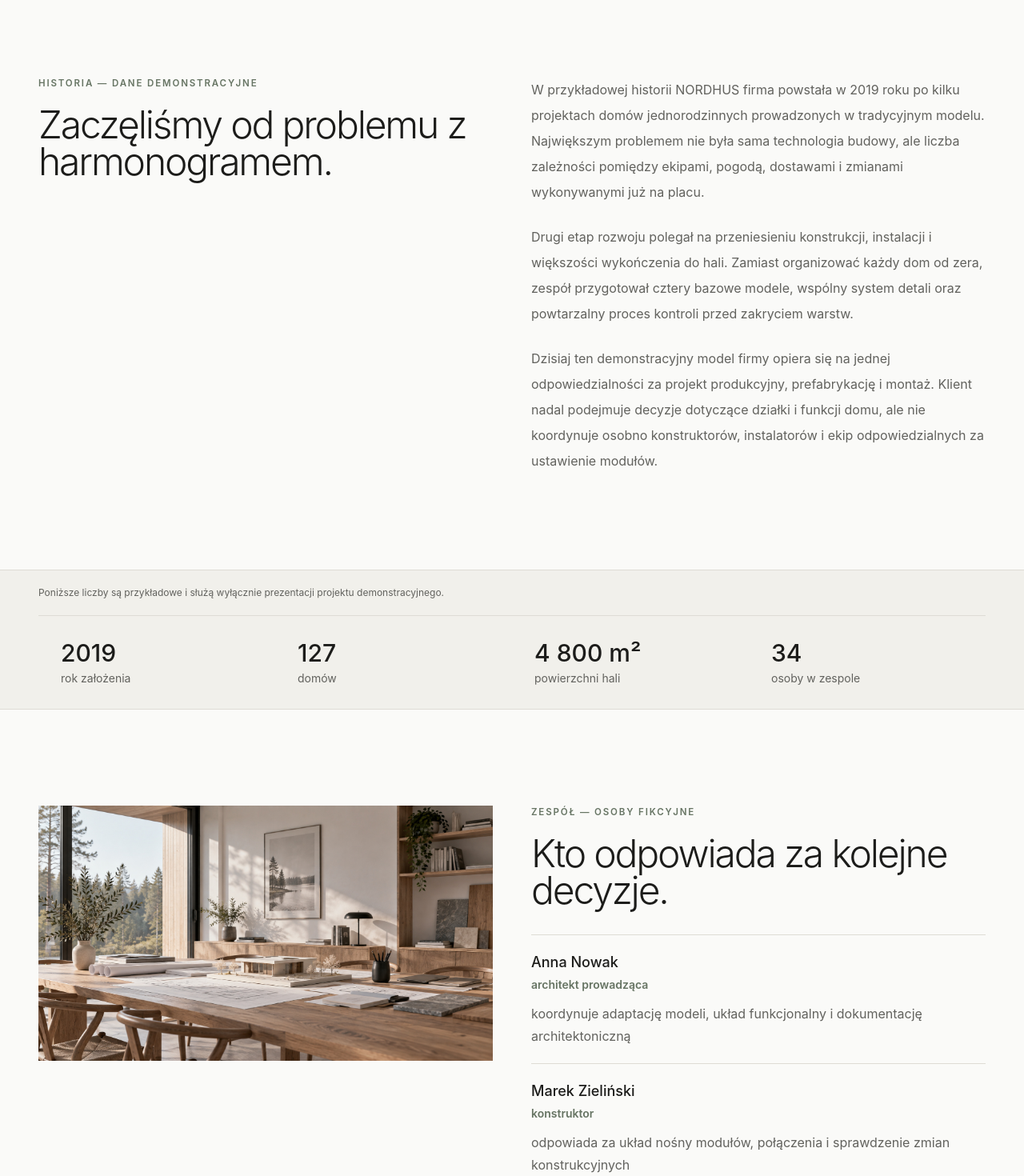
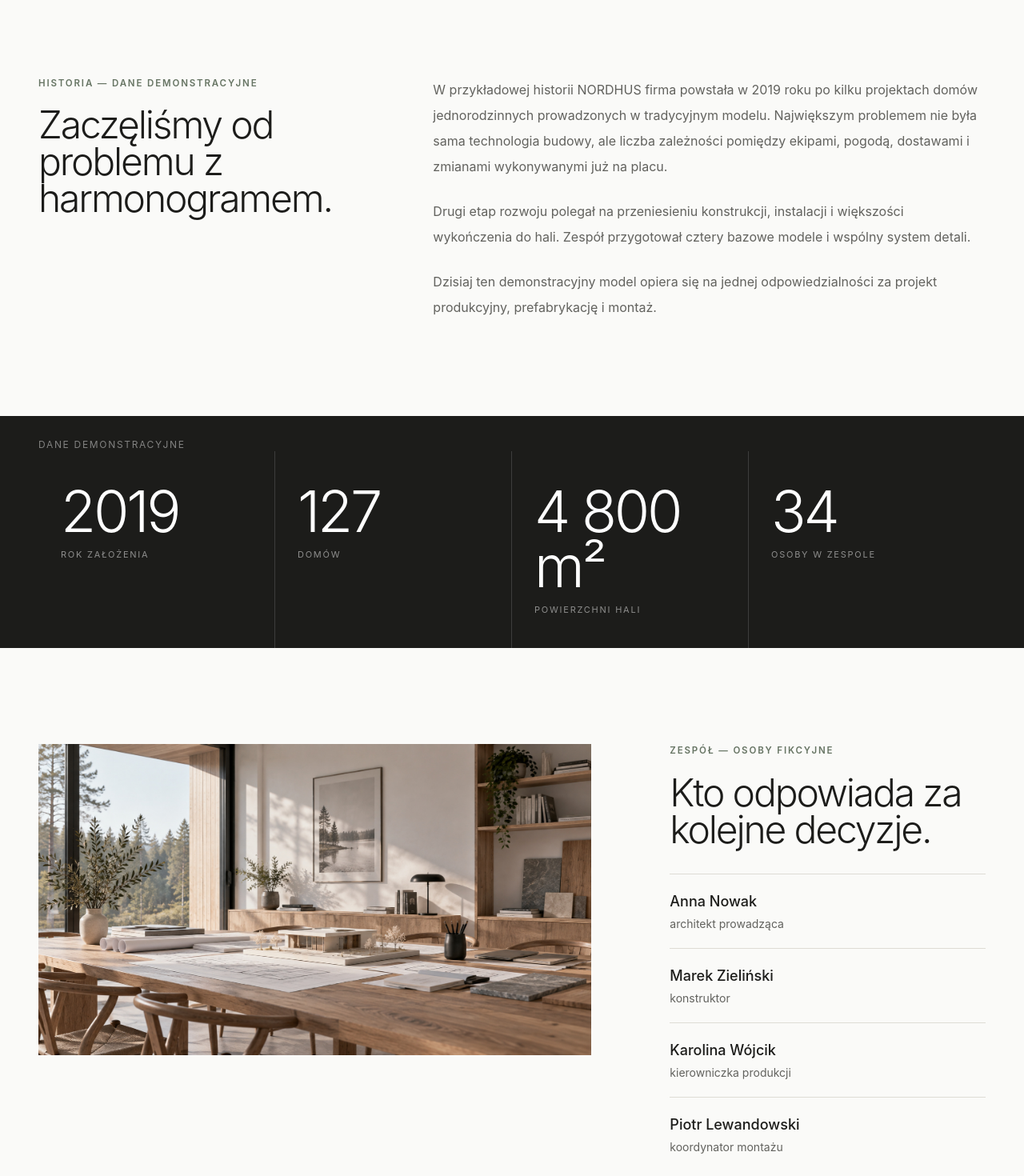
Before and after one commit to jakubskrzypiec/nordhus, a Next.js app: page /o-nas in a window 1280 px wide. Shown: the part 680-2150 px from the top of the page at 80% size. Built offline with nearby package versions, Linux system fonts and the light colour scheme.

Commit message:
Part 2: redesign about page layout

```diff
--- a/app/o-nas/page.js
+++ b/app/o-nas/page.js
@@ -1,9 +1,51 @@
-import Hero from "@/components/Hero";import Container from "@/components/Container";import CTA from "@/components/CTA";import Image from "next/image";
+import Hero from "@/components/Hero";
+import Container from "@/components/Container";
+import CTA from "@/components/CTA";
+import FullBleedImage from "@/components/FullBleedImage";
+import Image from "next/image";
+
 export const metadata={title:"O NORDHUS",description:"Poznaj demonstracyjną historię NORDHUS, zespół oraz zasady prowadzenia projektu, produkcji i montażu."};
-export default function Page(){return <><Hero image="/images/o-nas.jpg" alt="Pracownia projektowa NORDHUS" eyebrow="NORDHUS" title={<>Projekt. Produkcja.<br/>Montaż w jednym rytmie.</>} text="NORDHUS to demonstracyjna marka pokazująca, jak może działać firma produkująca prefabrykowane domy modułowe."/>
-<section className="section-space"><Container className="grid gap-12 lg:grid-cols-2"><div><p className="eyebrow text-[var(--sage)]">Historia — dane demonstracyjne</p><h2 className="display mt-5 text-4xl md:text-5xl">Zaczęliśmy od problemu z harmonogramem.</h2></div><div className="space-y-6 leading-8 text-[var(--muted)]"><p>W przykładowej historii NORDHUS firma powstała w 2019 roku po kilku projektach domów jednorodzinnych prowadzonych w tradycyjnym modelu. Największym problemem nie była sama technologia budowy, ale liczba zależności pomiędzy ekipami, pogodą, dostawami i zmianami wykonywanymi już na placu.</p><p>Drugi etap rozwoju polegał na przeniesieniu konstrukcji, instalacji i większości wykończenia do hali. Zamiast organizować każdy dom od zera, zespół przygotował cztery bazowe modele, wspólny system detali oraz powtarzalny proces kontroli przed zakryciem warstw.</p><p>Dzisiaj ten demonstracyjny model firmy opiera się na jednej odpowiedzialności za projekt produkcyjny, prefabrykację i montaż. Klient nadal podejmuje decyzje dotyczące działki i funkcji domu, ale nie koordynuje osobno konstruktorów, instalatorów i ekip odpowiedzialnych za ustawienie modułów.</p></div></Container></section>
-<section className="border-y border-[var(--line)] bg-[#f1f0eb]"><Container><p className="py-5 text-xs text-[var(--muted)]">Poniższe liczby są przykładowe i służą wyłącznie prezentacji projektu demonstracyjnego.</p><div className="grid grid-cols-2 md:grid-cols-4">{[["2019","rok założenia"],["127","domów"],["4 800 m²","powierzchni hali"],["34","osoby w zespole"]].map(([a,b])=><div key={b} className="border-t border-[var(--line)] p-7"><p className="text-3xl font-medium">{a}</p><p className="mt-1 text-sm text-[var(--muted)]">{b}</p></div>)}</div></Container></section>
-<section className="section-space"><Container className="grid gap-12 lg:grid-cols-2"><div className="relative aspect-video"><Image src="/images/o-nas.jpg" alt="Stół projektowy z modelem domu modułowego" fill className="object-cover"/></div><div><p className="eyebrow text-[var(--sage)]">Zespół — osoby fikcyjne</p><h2 className="display mt-5 text-4xl md:text-5xl">Kto odpowiada za kolejne decyzje.</h2><div className="mt-8">{[["Anna Nowak","architekt prowadząca","koordynuje adaptację modeli, układ funkcjonalny i dokumentację architektoniczną"],["Marek Zieliński","konstruktor","odpowiada za układ nośny modułów, połączenia i sprawdzenie zmian konstrukcyjnych"],["Karolina Wójcik","kierowniczka produkcji","planuje kolejność stanowisk, odbiory międzyoperacyjne i gotowość modułów do transportu"],["Piotr Lewandowski","koordynator montażu","sprawdza logistykę działki, pracę dźwigu, połączenia modułów i odbiór na miejscu"]].map(([n,r,d])=><div key={n} className="border-t border-[var(--line)] py-5"><h3 className="text-lg font-medium">{n}</h3><p className="mt-1 text-sm font-semibold text-[var(--sage)]">{r}</p><p className="mt-3 leading-7 text-[var(--muted)]">{d}</p></div>)}</div></div></Container></section>
-<section className="section-space bg-[#f7f8f5]"><Container><p className="eyebrow text-[var(--sage)]">Jak pracujemy</p><h2 className="display mt-5 text-4xl md:text-5xl">Trzy zasady zamiast kilkunastu haseł.</h2><div className="mt-10 grid gap-8 md:grid-cols-3">{[["01","Zakres przed produkcją","Materiały, instalacje i opcje dodatkowe zamykamy przed uruchomieniem modułów. Późne zmiany są możliwe tylko wtedy, gdy nie destabilizują konstrukcji i harmonogramu."],["02","Jedna osoba prowadzi etap","Klient wie, kto odpowiada za projekt, produkcję i montaż. Informacje nie krążą między przypadkowymi ekipami bez właściciela decyzji."],["03","Problemy pokazujemy wcześnie","Jeżeli dojazd, grunt, MPZP albo budżet ograniczają wybrany model, informujemy o tym przed projektem wykonawczym. Ta informacja jest ważniejsza niż szybkie potwierdzenie każdej prośby."]].map(([n,a,b])=><div key={n} className="border-t border-[var(--line)] pt-5"><p className="text-sm text-[var(--muted)]">{n}</p><h3 className="mt-3 text-xl font-medium">{a}</h3><p className="mt-4 leading-8 text-[var(--muted)]">{b}</p></div>)}</div></Container></section>
-<section className="section-space"><Container><p className="eyebrow text-[var(--sage)]">Odpowiedzialność</p><h2 className="display mt-5 text-4xl md:text-5xl">Co mierzymy w projekcie.</h2><div className="mt-10 grid gap-8 md:grid-cols-2">{[["Czas","Każdy etap ma przewidywany termin, warunek rozpoczęcia i listę rzeczy, które mogą go przesunąć."],["Koszt","Cena jest dzielona na dom, opcje oraz prace pozostające po stronie działki. Dzięki temu łatwiej porównać oferty na tym samym zakresie."],["Dokumentacja","Zmiany są nanoszone do jednego zestawu rysunków produkcyjnych, a nie uzgadniane ustnie dopiero na budowie."],["Odbiór","Przed zakryciem warstw i przed transportem moduły przechodzą kolejne kontrole. Po montażu powstaje protokół końcowy."]].map(([a,b])=><div key={a} className="border-t border-[var(--line)] pt-5"><h3 className="text-xl font-medium">{a}</h3><p className="mt-3 leading-8 text-[var(--muted)]">{b}</p></div>)}</div></Container></section>
-<CTA/></>}
+
+export default function Page(){return <>
+<Hero image="/images/o-nas.jpg" alt="Pracownia projektowa NORDHUS" eyebrow="NORDHUS" title={<>Projekt. Produkcja.<br/>Montaż w jednym rytmie.</>} text="NORDHUS to demonstracyjna marka pokazująca, jak może działać firma produkująca prefabrykowane domy modułowe."/>
+
+<section className="section-space">
+ <Container>
+  <div className="grid grid-cols-12 gap-y-10">
+   <div className="col-span-12 lg:col-span-4"><p className="eyebrow text-[var(--sage)]">Historia — dane demonstracyjne</p><h2 className="display mt-5 text-4xl md:text-5xl">Zaczęliśmy od problemu z harmonogramem.</h2></div>
+   <div className="col-span-12 space-y-6 lg:col-span-7 lg:col-start-6"><p className="max-w-[68ch] leading-8 text-[var(--muted)]">W przykładowej historii NORDHUS firma powstała w 2019 roku po kilku projektach domów jednorodzinnych prowadzonych w tradycyjnym modelu. Największym problemem nie była sama technologia budowy, ale liczba zależności pomiędzy ekipami, pogodą, dostawami i zmianami wykonywanymi już na placu.</p><p className="max-w-[68ch] leading-8 text-[var(--muted)]">Drugi etap rozwoju polegał na przeniesieniu konstrukcji, instalacji i większości wykończenia do hali. Zespół przygotował cztery bazowe modele i wspólny system detali.</p><p className="max-w-[68ch] leading-8 text-[var(--muted)]">Dzisiaj ten demonstracyjny model opiera się na jednej odpowiedzialności za projekt produkcyjny, prefabrykację i montaż.</p></div>
+  </div>
+ </Container>
+</section>
+
+<section className="bg-[var(--ink)] text-white">
+ <Container>
+  <p className="pt-7 text-xs uppercase tracking-[.14em] text-white/45">Dane demonstracyjne</p>
+  <div className="grid grid-cols-2 md:grid-cols-4">{[["2019","rok założenia"],["127","domów"],["4 800 m²","powierzchni hali"],["34","osoby w zespole"]].map(([a,b],i)=><div key={b} className={`py-10 md:px-7 ${i<3?"md:border-r md:border-white/15":""}`}><p className="display text-5xl md:text-7xl">{a}</p><p className="mt-3 text-[11px] uppercase tracking-[.16em] text-white/50">{b}</p></div>)}</div>
+ </Container>
+</section>
+
+<section className="section-space overflow-hidden">
+ <Container>
+  <div className="grid grid-cols-12 gap-y-12">
+   <div className="col-span-12 lg:col-span-7">
+    <div className="relative aspect-video w-full overflow-hidden lg:ml-[calc(-1*max(0px,(100vw-1280px)/2))] lg:w-[calc(100%+max(0px,(100vw-1280px)/2))]"><Image src="/images/o-nas.jpg" alt="Stół projektowy z modelem domu modułowego" fill quality={90} className="object-cover" sizes="(min-width:1024px) 62vw,100vw"/></div>
+   </div>
+   <div className="col-span-12 lg:col-span-4 lg:col-start-9"><p className="eyebrow text-[var(--sage)]">Zespół — osoby fikcyjne</p><h2 className="display mt-5 text-4xl md:text-5xl">Kto odpowiada za kolejne decyzje.</h2><div className="mt-8">{[["Anna Nowak","architekt prowadząca"],["Marek Zieliński","konstruktor"],["Karolina Wójcik","kierowniczka produkcji"],["Piotr Lewandowski","koordynator montażu"]].map(([n,r])=><div key={n} className="border-t border-[var(--line)] py-5"><h3 className="text-lg font-medium">{n}</h3><p className="mt-1 text-sm text-[var(--muted)]">{r}</p></div>)}</div></div>
+  </div>
+ </Container>
+</section>
+
+<FullBleedImage image="/images/produkcja.jpg" alt="Hala produkcyjna NORDHUS" eyebrow="JAK PRACUJEMY" title="Proces ma właściciela na każdym etapie." text="Projekt, produkcja i montaż nie są osobnymi światami. Dokumentacja produkcyjna łączy decyzje architekta, konstruktora, instalatorów i ekipy montażowej."/>
+
+<section className="section-space bg-[#f7f8f5]">
+ <Container>
+  <div className="grid grid-cols-12 gap-y-10">
+   <div className="col-span-12 lg:col-span-4"><p className="eyebrow text-[var(--sage)]">Trzy zasady</p><h2 className="display mt-5 text-4xl md:text-5xl">Mniej haseł. Więcej punktów kontrolnych.</h2></div>
+   <div className="col-span-12 grid gap-8 md:grid-cols-3 lg:col-span-8 lg:col-start-5">{[["01","Zakres przed produkcją","Materiały, instalacje i opcje dodatkowe zamykamy przed uruchomieniem modułów."],["02","Jedna osoba prowadzi etap","Klient wie, kto odpowiada za projekt, produkcję i montaż."],["03","Problemy pokazujemy wcześnie","Jeżeli dojazd, grunt, MPZP albo budżet ograniczają wybrany model, informujemy o tym przed projektem wykonawczym."]].map(([n,a,b])=><div key={n} className="border-t border-[var(--line)] pt-5"><p className="text-sm text-[var(--muted)]">{n}</p><h3 className="mt-3 text-xl font-medium">{a}</h3><p className="mt-4 leading-8 text-[var(--muted)]">{b}</p></div>)}</div>
+  </div>
+ </Container>
+</section>
+
+<CTA/>
+</>}
```
